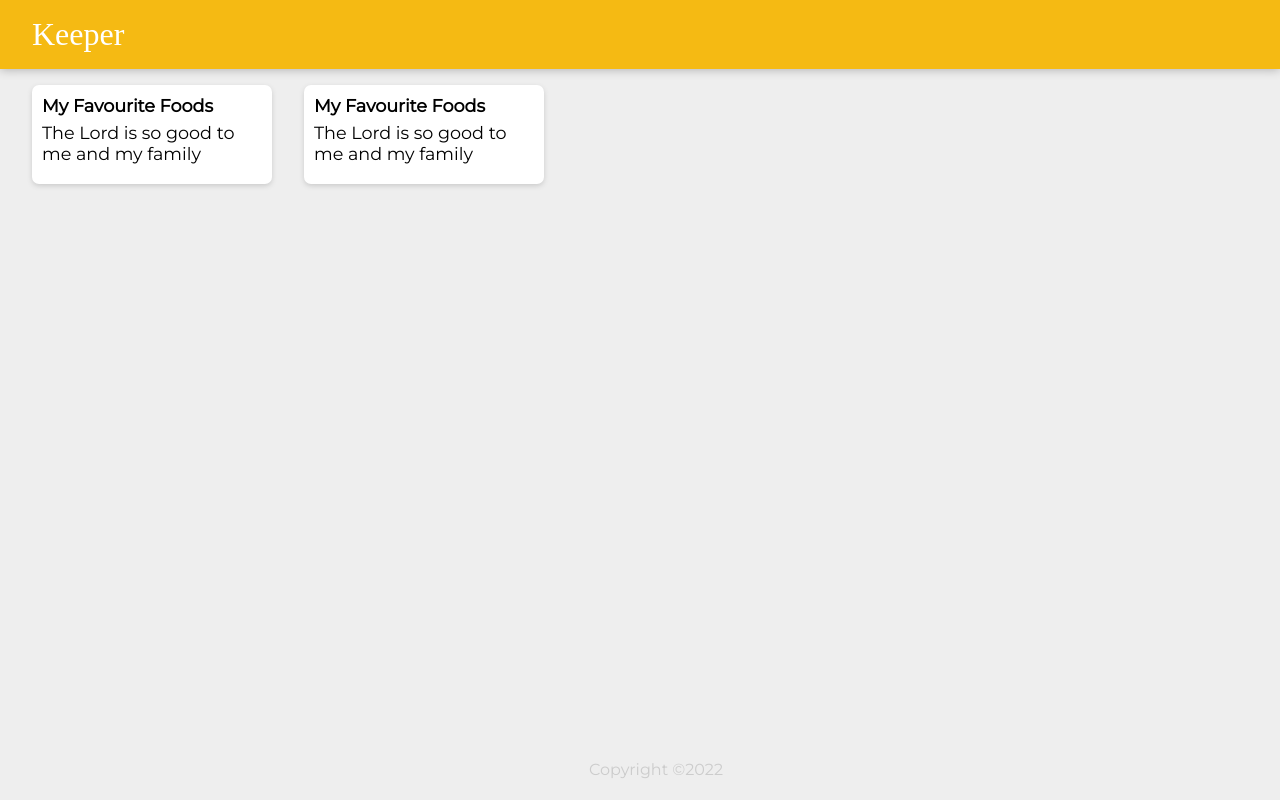
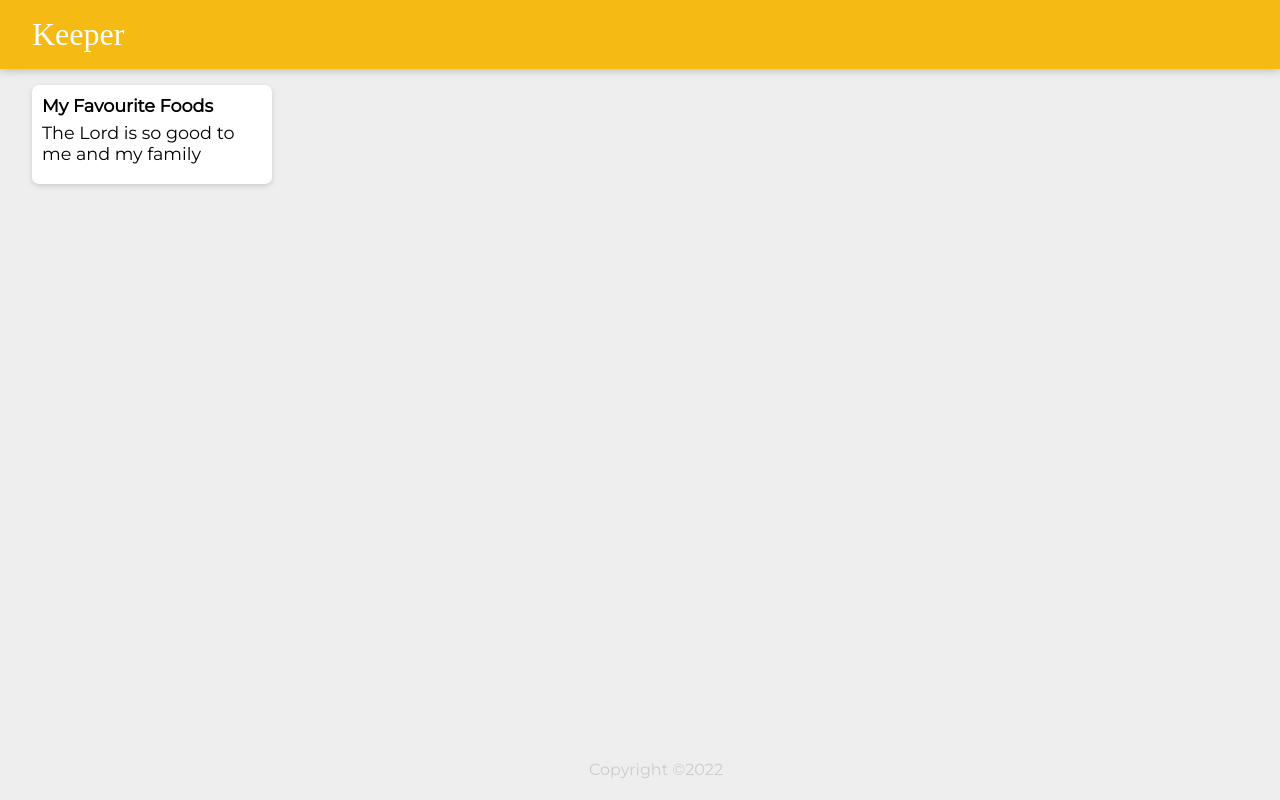
Before and after one commit to Lekan-Osindeinde/keeper-app-part-1, a React (Create React App) app: page / in a window 1280 px wide. Built offline with nearby package versions, Linux system fonts and the light colour scheme; a web font is replaced by a local one.

Commit message:
comment remove

```diff
--- a/src/App.jsx
+++ b/src/App.jsx
@@ -8,7 +8,6 @@ function App() {
     <div>
       <Header />
       <Note />
-      <Note />
       <Footer />
 
     </div>
```
Also changed, not shown: src/index.js (+0 -12 lines).
